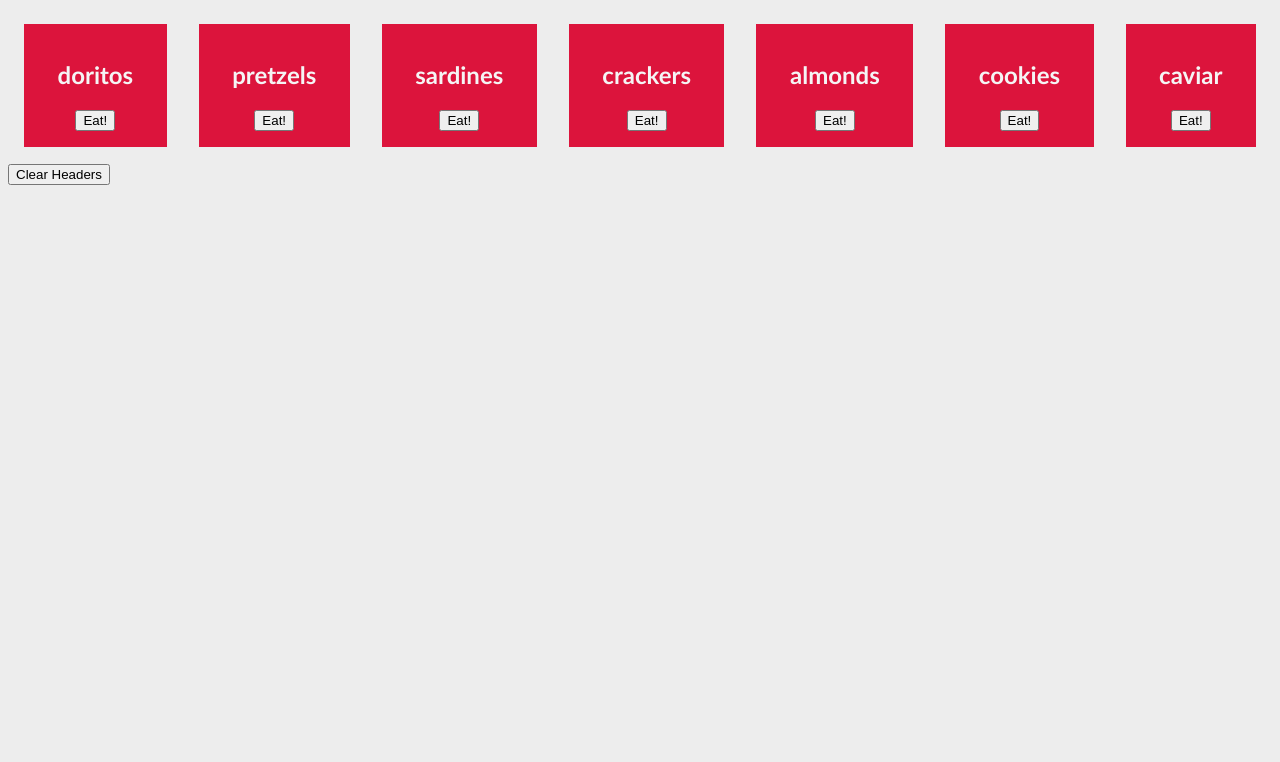
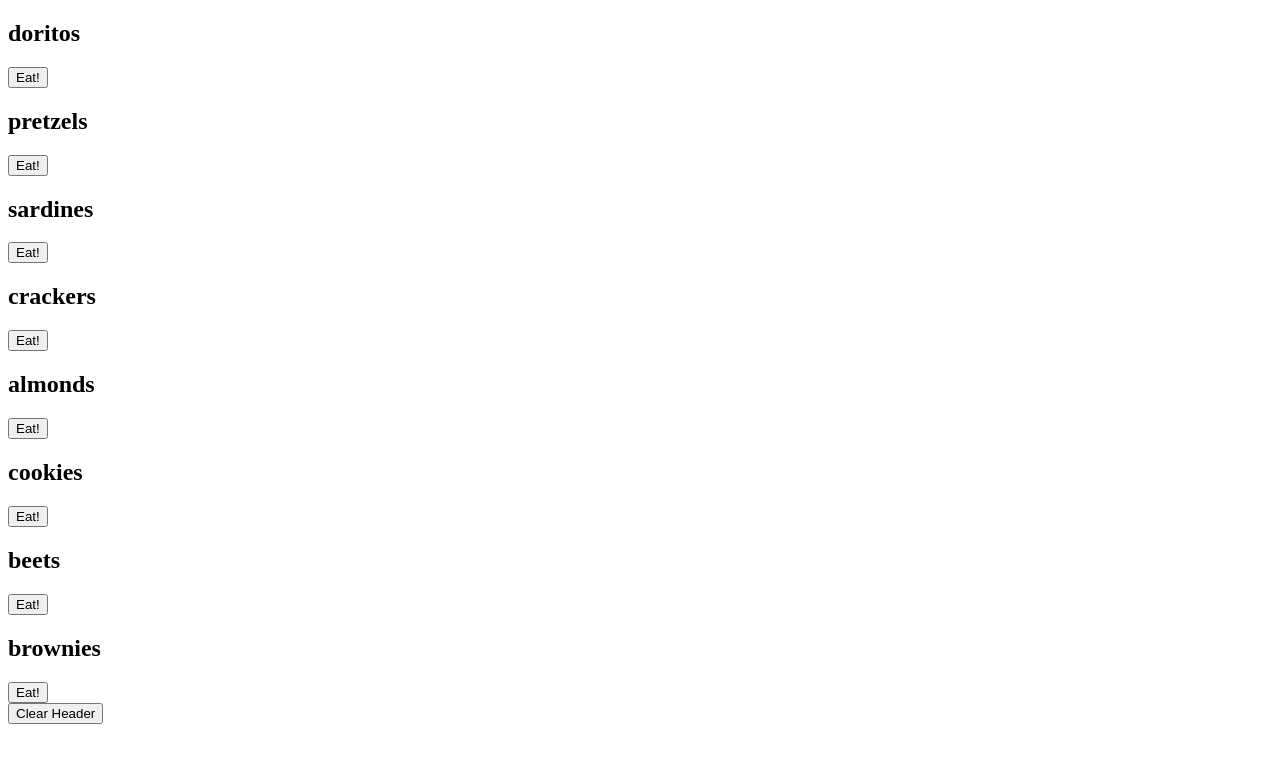
Before and after one commit to nss-cohort-40/Debuggin, a plain HTML site: page index.html in a window 1280 px wide. Drawn offline with Linux system fonts and the light colour scheme.

Commit message:
broke css link and data for demo

```diff
--- a/index.html
+++ b/index.html
@@ -4,13 +4,13 @@
 <head>
   <meta charset="utf-8">
   <title>Debuggin'</title>
-  <link rel="stylesheet" href="./styles/main.css">
+  <link rel="stylesheet" href="./styles/nain.css">
 </head>
 
 <body>
   <header></header>
   <section class="main"></section>
-  <button id="clear">Clear Headers</button>
+  <button id="clear">Clear Header</button>
   <script src="./scripts/main.js"></script>
 </body>
 
--- a/scripts/main.js
+++ b/scripts/main.js
@@ -22,7 +22,7 @@ const snacks = [
   },
   {
     name: "crackers",
-    tastesGood: true
+    tastesGood: "true"
   },
   {
     name: "almonds",
@@ -33,16 +33,21 @@ const snacks = [
     tastesGood: true
   },
   {
-    name: "caviar",
-    tastesGood: false
-  }
+    name: "beets",
+    tastesGood: "false"
+  },
+  {
+    name: "brownies",
+    tastesGood: true
+  },
 ]
 
 // snack card factory takes a snack object and makes an HTML representation
 function snackCard(snack) {
-  let taste = "yum"
-  if (!snack.tastesGood) {
-    taste = "yuck"
+  let taste = "yuck"
+  if (snack.tastesGood === true) {
+    // debugger;
+    taste = "yum"
   }
   return `<div id=${snack.name} class="snackCard">
             <h1>${snack.name}</h1>
@@ -78,7 +83,7 @@ function eatSnack(event) {
     alert("That was yummy!")
     event.target.innerHTML = "I want more!"
   } else {
-    alert(event.target.classList.value)
+    alert("I bet you do... Help yourself!")
     event.target.innerHTML = "Eat!"
   }
   event.target.parentElement.classList.toggle("eaten")
@@ -92,6 +97,7 @@ buttons.forEach(button => button.addEventListener("click", eatSnack));
 clearButton.addEventListener("click", () => {
   try {
     header.removeChild(header.lastElementChild)
+    // header.childNodes.forEach(child => child.remove())
   } catch (exception) {
     console.error("There are no headers to remove!!");
     console.error(exception)
```
